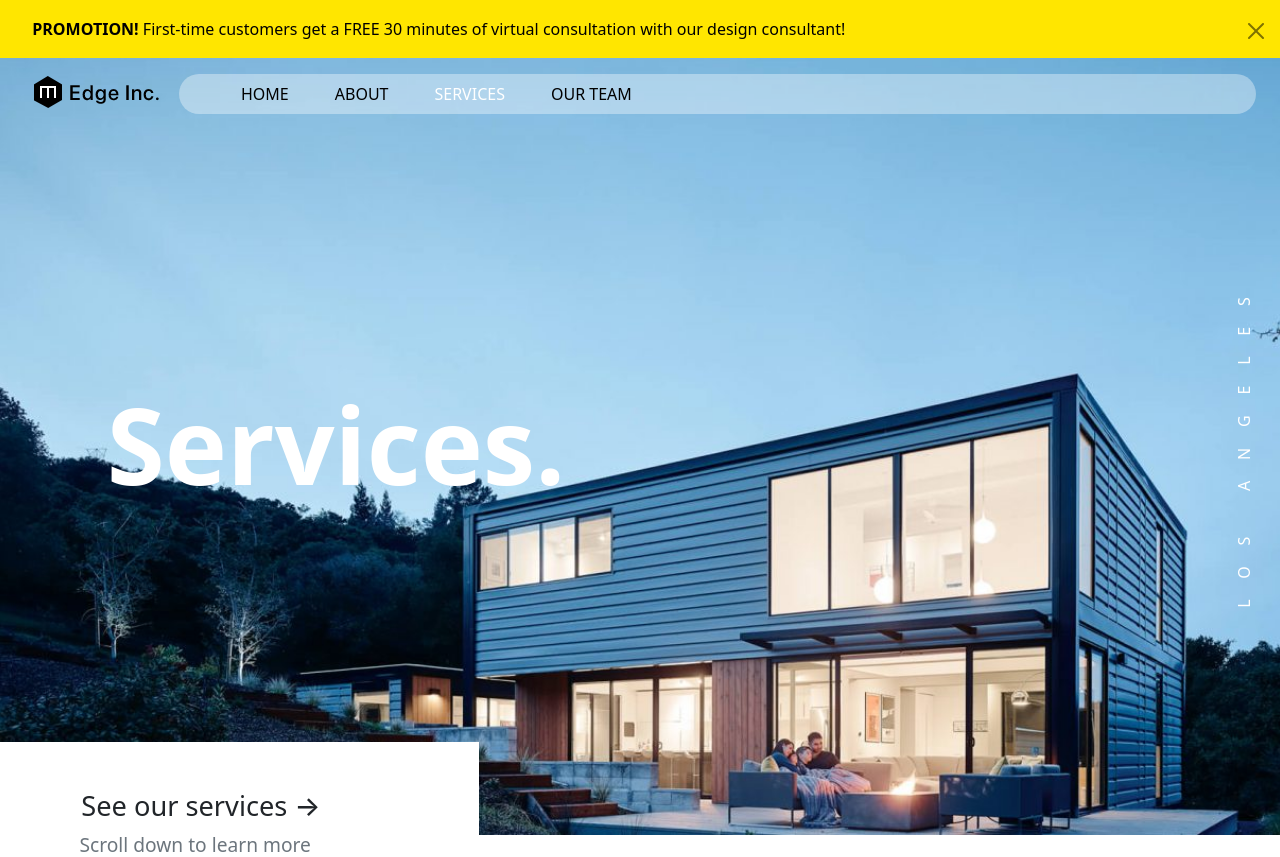
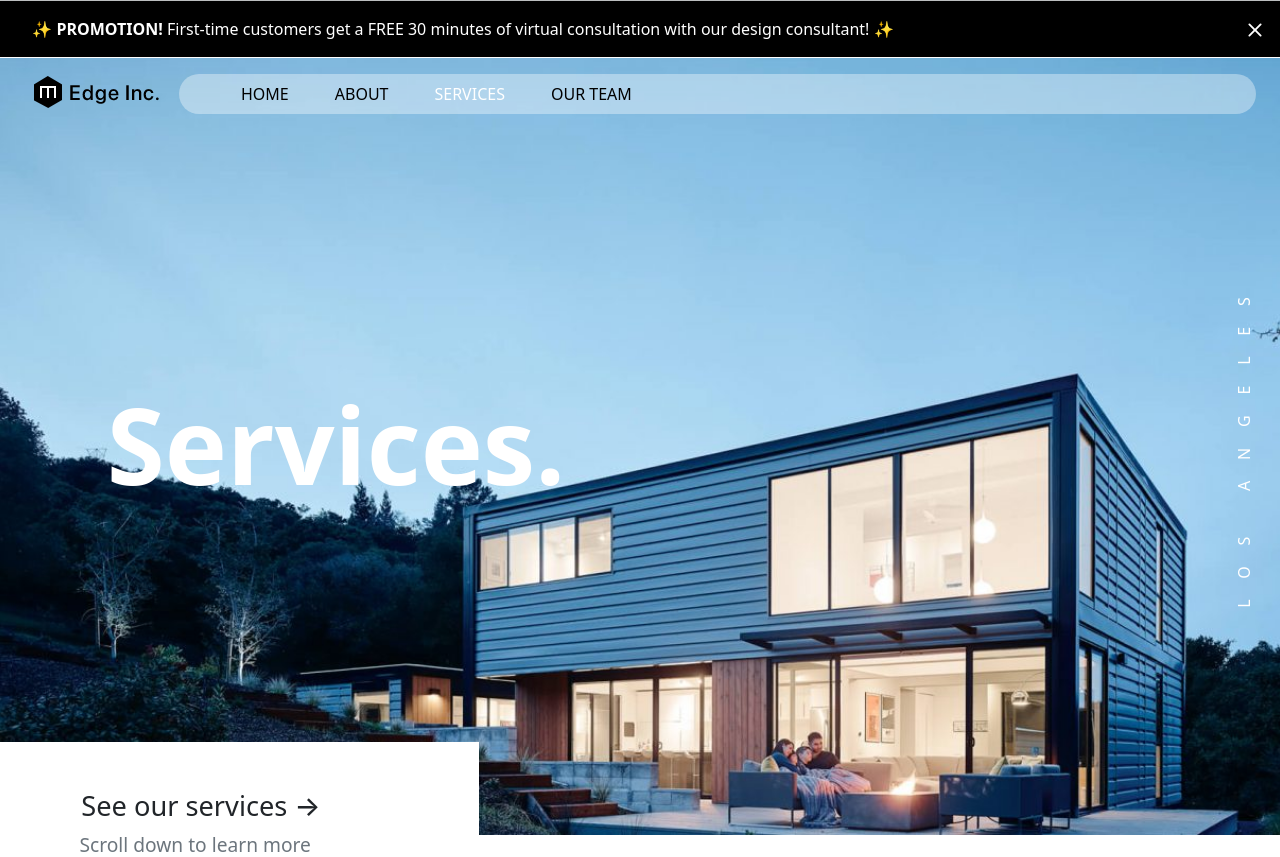
Before and after one commit to designerlinak/SMC_WebDesign3, a PHP site: page /homework/services.html in a window 1280 px wide. Shown: the top 857 px of the page. Run offline with PHP 8.4, Linux system fonts and the light colour scheme.

Commit message:
Update on homework

```diff
--- a/week06/homework/css/services-styles.css
+++ b/week06/homework/css/services-styles.css
@@ -303,19 +303,20 @@ main {
 }
 
 .alert-dark {
-    color: black;
-    background-color: #FFE600;
+    background-color: black;
+    border-color: none
 }
 
 .alert {
     position: relative;
     padding: 1rem 3rem 1rem 2rem;
     margin-bottom: 0rem;
-    border: 1px solid transparent;
+    border-bottom: 1px solid white;
     border-radius: 0rem;
     margin-left: var(--bs-gutter-x,-0.8rem);
     margin-right: var(--bs-gutter-x,-0.8rem);
     text-align: left;
+    color: white;
 }
 
 .alert-dismissible .btn-close {
@@ -323,8 +324,13 @@ main {
     top: 0;
     right: 0;
     z-index: 2;
-    padding: 0.2rem 0.5rem;
+    padding: 0.2rem 1rem;
 }
+
+.btn-close {
+    opacity: 1;
+}
+
 
 
 
@@ -489,6 +495,18 @@ main {
 }
 
 
+@media (min-width: 500px) {
+    .alert-dismissible .btn-close {
+        position: absolute;
+        top: 0;
+        right: 0;
+        z-index: 2;
+        margin-top: 1.5rem;
+    }
+
+}
+
+
 @media (min-width: 576px) {
     header {
         height: 620px;
@@ -628,8 +646,18 @@ main {
         top: 0;
         right: 0;
         z-index: 2;
-        padding: 0.2rem 0.5rem;
-        margin-top: 1.2rem;
+        margin-top: 1.5rem;
+    }
+
+}
+
+@media (min-width: 870px) {
+    .alert-dismissible .btn-close {
+        position: absolute;
+        top: 0;
+        right: 0;
+        z-index: 2;
+        margin-top: .7rem;
     }
 
 }
--- a/week06/homework/services.html
+++ b/week06/homework/services.html
@@ -23,8 +23,12 @@
             <div class="text-xl-center container-fluid jumbotron">
                 <!-- ALERT -->
                 <div class="alert alert-dark alert-dismissible fade show" role="alert">
-                    <strong>PROMOTION!</strong> First-time customers get a FREE 30 minutes of virtual consultation with our design consultant!
-                    <button type="button" class="btn-close" data-bs-dismiss="alert" aria-label="Close"></button>
+                    ✨ <strong>PROMOTION!</strong> First-time customers get a FREE 30 minutes of virtual consultation with our design consultant! ✨
+                    <button type="button" class="btn-close" data-bs-dismiss="alert" aria-label="Close">
+                        <svg xmlns="http://www.w3.org/2000/svg" width="30" height="30" fill="white" class="bi bi-x" viewBox="0 0 16 16">
+                            <path d="M4.646 4.646a.5.5 0 0 1 .708 0L8 7.293l2.646-2.647a.5.5 0 0 1 .708.708L8.707 8l2.647 2.646a.5.5 0 0 1-.708.708L8 8.707l-2.646 2.647a.5.5 0 0 1-.708-.708L7.293 8 4.646 5.354a.5.5 0 0 1 0-.708z"/>
+                        </svg>
+                    </button>
                 </div>
 
                 <!-- TOP NAVBAR -->
```
